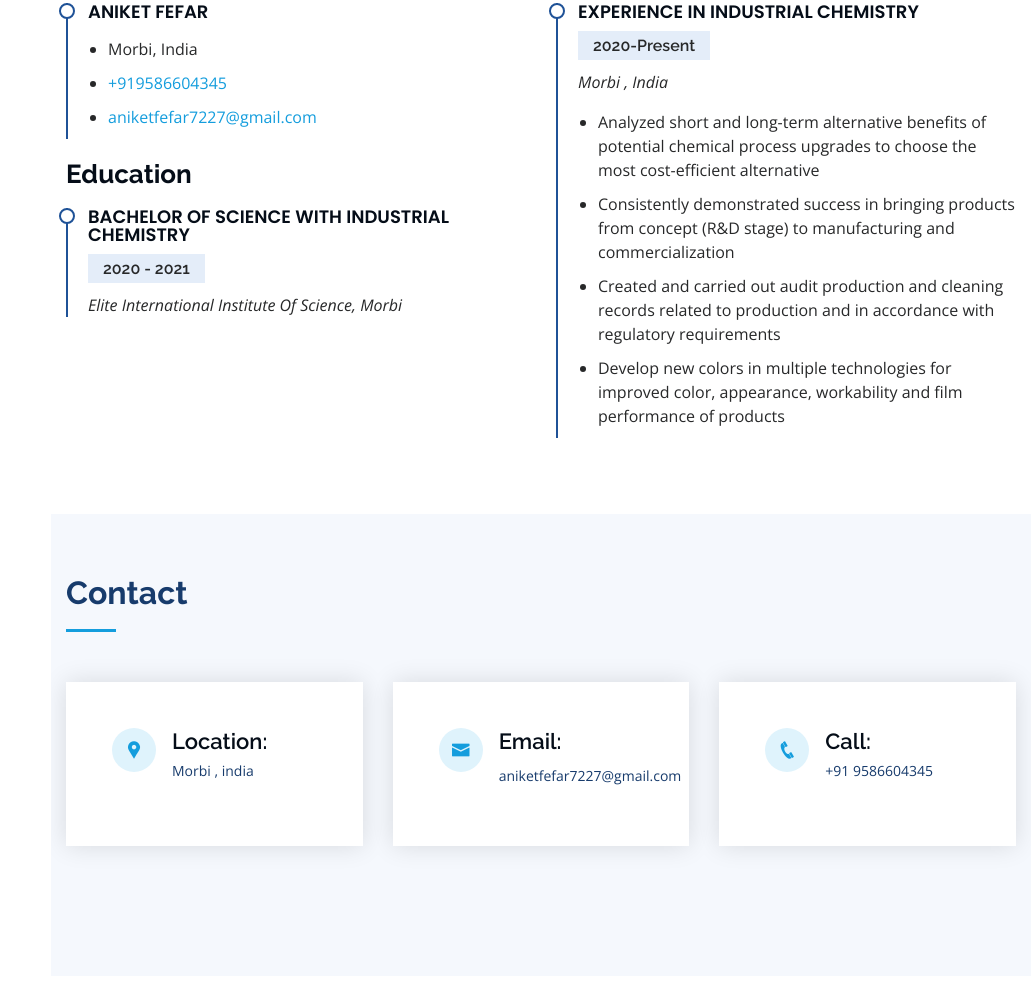
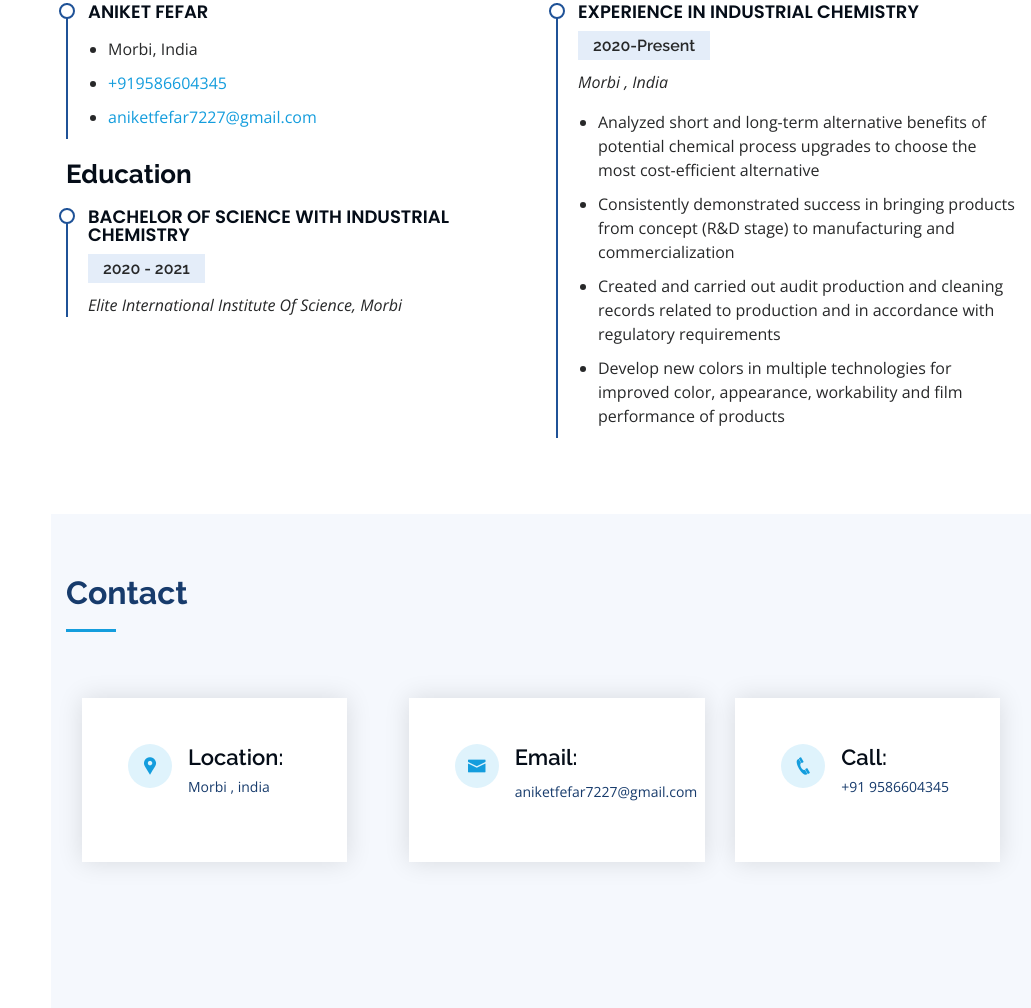
Before and after one commit to aniketfefar/professional_resume, a plain HTML site: page index.html in a window 1280 px wide. Shown: the part 2181-3189 px from the top of the page, without its empty margins (249-1280 px from the left). Before the commit the page ends 3157 px from the top, so only its background shows below. Drawn offline with nearby package versions, Linux system fonts and the light colour scheme.

Commit message:
Update index.html

```diff
--- a/index.html
+++ b/index.html
@@ -270,7 +270,7 @@
         <div class="row" data-aos="fade-in">
 
           <div class="col-lg-4 d-flex align-items-stretch ">
-            <div class="info">
+            <div class="info m-3">
               <div class="address m-3">
                 <a href="https://goo.gl/maps/iUJttGQpkcwRCZVq6"><i class="icofont-google-map"></i></a>
                 <h4>Location:</h4>
@@ -283,7 +283,7 @@
 
           </div>
           <div class="col-lg-4 d-flex align-items-stretch">
-            <div class="info">
+            <div class="info m-3">
               <div class="email m-3">
                 <a href="mailto:aniketfefar7227@gmail.com"><i class="icofont-envelope"></i></a>
                 <h4>Email:</h4>
@@ -295,7 +295,7 @@
 
           </div>
           <div class="col-lg-4 d-flex align-items-stretch">
-            <div class="info">
+            <div class="info m-3">
               <div class="phone m-3">
                 <a href="tel:+919586604345"><i class="icofont-phone"></i></a>
                 <h4>Call:</h4>
```
